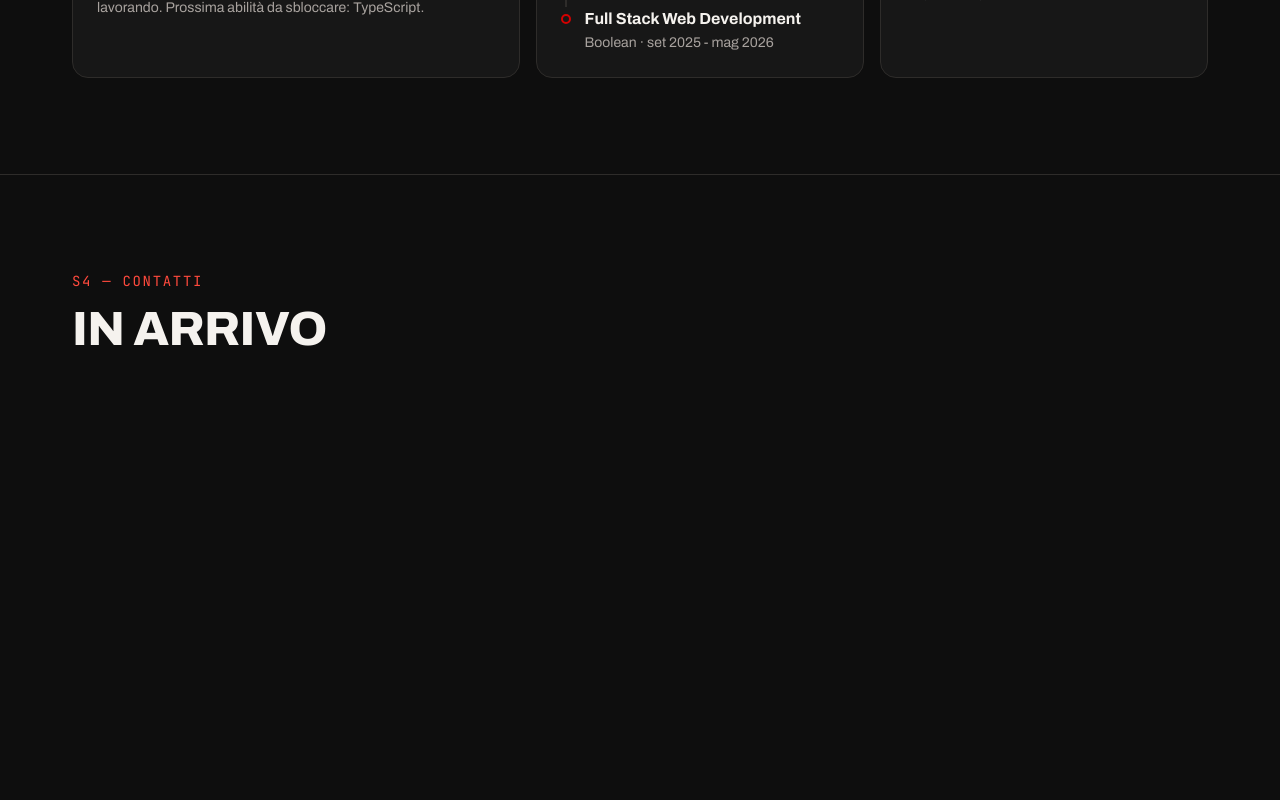
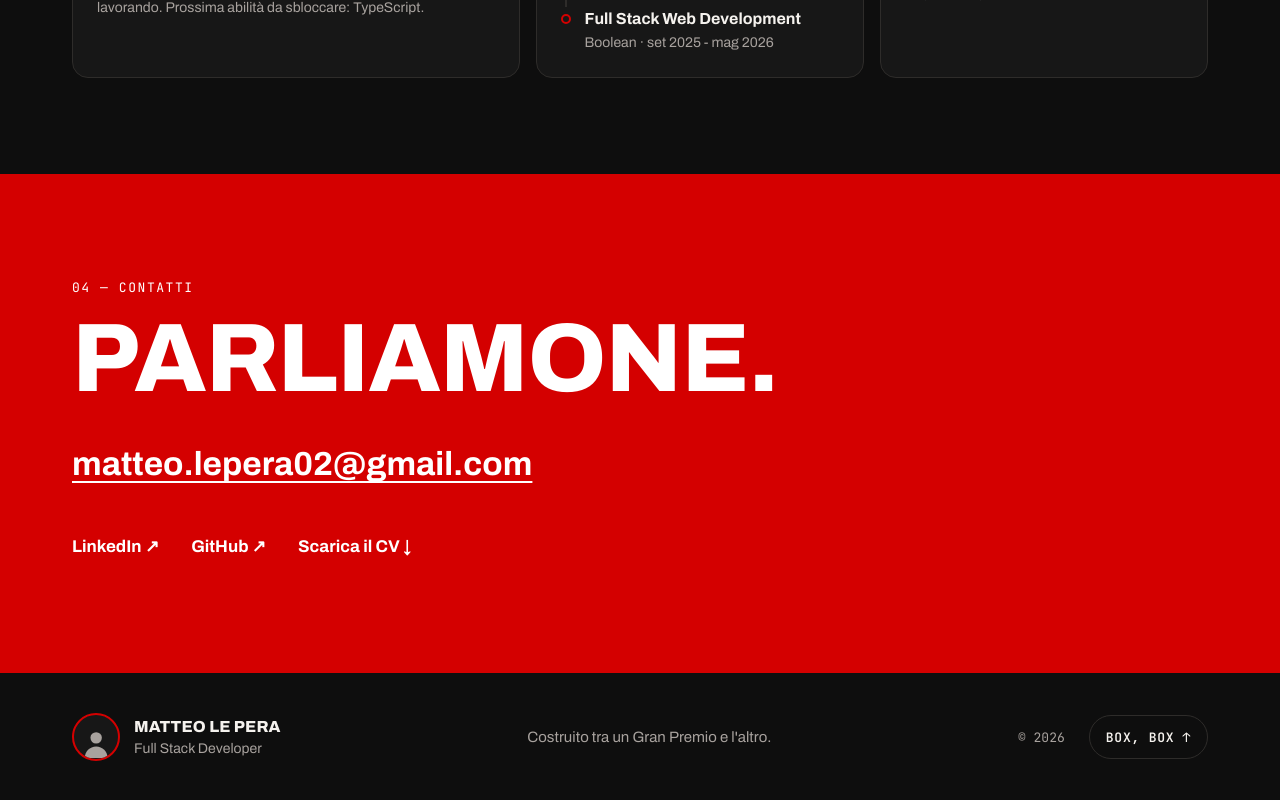
Before and after one commit to matteolepera/portfolio, a React (Vite) app: page / in a window 1280 px wide. Shown: the part 4101-4901 px from the top of the page. Built offline with nearby package versions, Linux system fonts and the light colour scheme; no server answers; a web font is replaced by a local one.

Commit message:
feat: footer personale e home completa

```diff
--- /dev/null
+++ b/src/components/Footer.jsx
@@ -0,0 +1,37 @@
+import { footerLines, profile } from "../content/profile";
+import { useTheme } from "../theme/themeContext";
+import Avatar from "./brand/Avatar";
+
+const YEAR = new Date().getFullYear();
+
+export default function Footer() {
+  const { theme } = useTheme();
+
+  return (
+    <footer className="mx-auto flex max-w-[1200px] flex-wrap items-center justify-between gap-x-10 gap-y-6 px-5 pt-8 pb-28 md:px-8 md:pt-9 lg:pt-10 lg:pb-12">
+      <div className="flex items-center gap-3.5">
+        <Avatar className="size-12" ring="border-2" />
+        <div>
+          <p className="font-extrabold tracking-[0.01em] uppercase [font-stretch:112%]">
+            {profile.name}
+          </p>
+          <p className="text-sm text-muted">{profile.role}</p>
+        </div>
+      </div>
+
+      <p className="flex-[1_1_280px] text-center text-[15px] text-muted">
+        {footerLines[theme]}
+      </p>
+
+      <div className="flex items-center gap-6 font-mono text-[13px] text-muted">
+        <span>© {YEAR}</span>
+        <a
+          href="#top"
+          className="flex min-h-11 items-center gap-2 rounded-full border border-line px-4 font-semibold tracking-[0.06em] text-ink uppercase"
+        >
+          Box, box <span aria-hidden="true">↑</span>
+        </a>
+      </div>
+    </footer>
+  );
+}
--- a/src/layouts/DefaultLayouts.jsx
+++ b/src/layouts/DefaultLayouts.jsx
@@ -1,6 +1,7 @@
 import { useEffect } from "react";
 import { Outlet, useLocation } from "react-router-dom";
 import DesktopHeader from "../components/header/DesktopHeader";
+import Footer from "../components/Footer";
 
 export default function DefaultLayouts() {
   const location = useLocation();
@@ -15,6 +16,7 @@ export default function DefaultLayouts() {
       <main id="top">
         <Outlet />
       </main>
+      <Footer />
     </>
   );
 }
--- a/src/pages/Home.jsx
+++ b/src/pages/Home.jsx
@@ -1,9 +1,9 @@
 import { Helmet } from "react-helmet-async";
-import { sectors } from "../content/sectors";
 import Projects from "../components/home/Projects";
 import Hero from "../components/home/Hero";
 import Workflow from "../components/home/Workflow";
 import About from "../components/home/About";
+import Contact from "../components/home/Contact";
 
 export default function Home() {
   return (
@@ -26,25 +26,7 @@ export default function Home() {
 
       <About />
 
-      {sectors
-        .filter(
-          (sector) =>
-            !["progetti", "come-lavoro", "chi-sono"].includes(sector.id),
-        )
-        .map((sector) => (
-          <section
-            key={sector.id}
-            id={sector.id}
-            className="min-h-screen scroll-mt-[88px] border-t border-line"
-          >
-            <div className="mx-auto max-w-[1200px] px-8 py-24">
-              <p className="font-mono text-sm tracking-[0.12em] text-accent-text uppercase">
-                {sector.code} — {sector.label}
-              </p>
-              <h2 className="display-title mt-3.5 text-5xl">In arrivo</h2>
-            </div>
-          </section>
-        ))}
+      <Contact />
     </>
   );
 }
```
